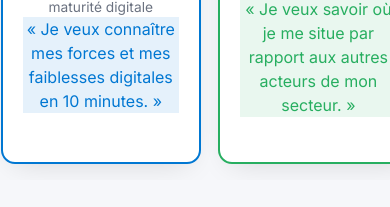
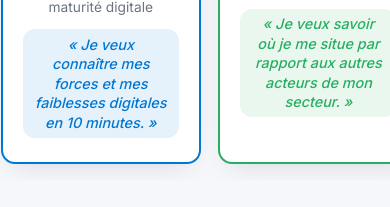
Before and after one commit to ceereel/digitaltag, a plain HTML site: page index.html in a window 390 px wide. Shown: the part 275-482 px from the top of the page. Drawn offline with nearby package versions, Linux system fonts and the light colour scheme.

Commit message:
style/business goals

```diff
--- a/styles.css
+++ b/styles.css
@@ -162,4 +162,23 @@
         font-size:1.35rem;line-height:1;margin-top:.1rem
       }
       .contact-text{color:var(--text-sub);font-size:.85rem}
+
+      /* Badge Business Goal sur la face avant de la carte */
+.business-goal {
+    font-size: 0.9rem;
+    font-style: italic;
+    font-weight: 500;
+    padding: .35rem .75rem;
+    border-radius: .75rem;
+    line-height: 1.35;
+    display: inline-block;
+    margin-top: .75rem;
+    transition: background-color .25s ease, color .25s ease;
   }
+
+  /* Effet au survol (facultatif) : inversion teinte/texte */
+  .phase-card:hover .business-goal {
+    background-color: var(--accent);
+    color: #fff;
+  }
+  }
```
